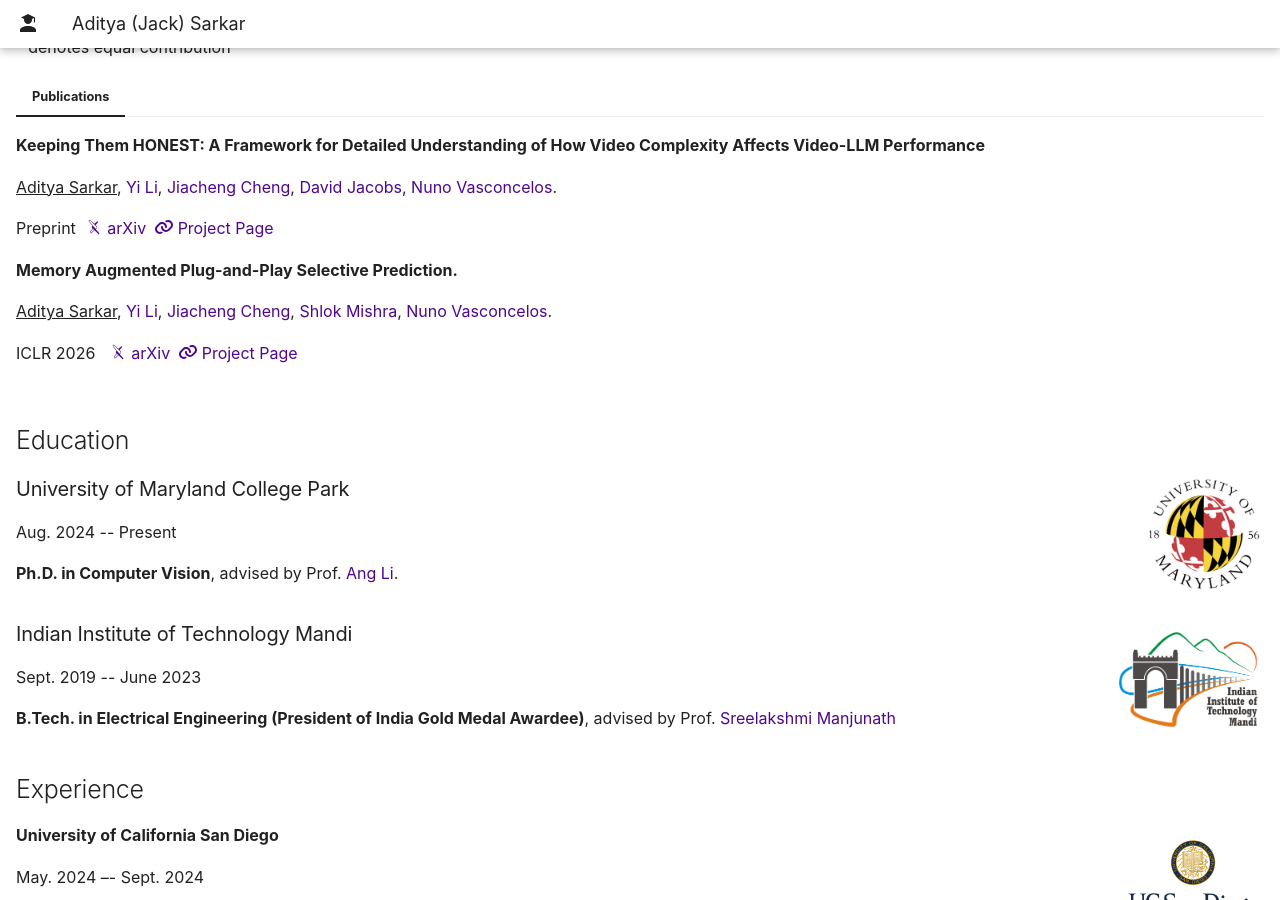
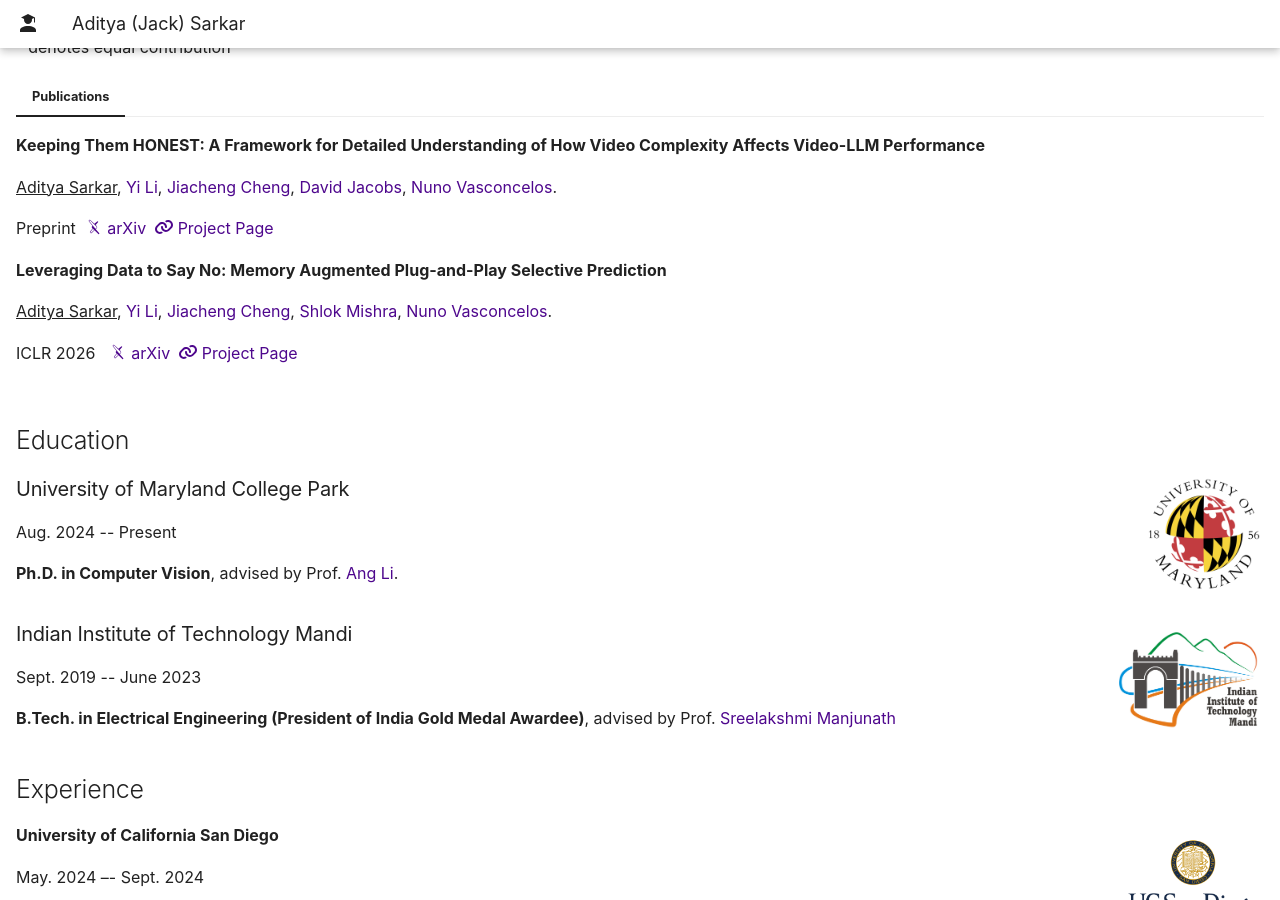
Before and after one commit to kingston-aditya/kingston-aditya.github.io, an MkDocs documentation site: the page built from docs/index.md, in a window 1280 px wide and 900 px high, scrolled down 751 px. Built offline with MkDocs 1.6.1 and Material for MkDocs 9.7.7, drawn with Linux system fonts in a browser that asks for light colours; emoji names are drawn with the system emoji font; some web fonts are replaced.

Commit message:
fixed paper name

```diff
--- a/docs/index.md
+++ b/docs/index.md
@@ -44,7 +44,7 @@
     Preprint&nbsp;&nbsp;[:academicons-arxiv: arXiv]()&nbsp;&nbsp;[:fontawesome-solid-link: Project Page]()
 
 
-    **Memory Augmented Plug-and-Play Selective Prediction.**
+    **Leveraging Data to Say No: Memory Augmented Plug-and-Play Selective Prediction**
 
     <u>Aditya Sarkar</u>, [Yi Li](http://www.svcl.ucsd.edu/people/yili/), [Jiacheng Cheng](http://www.svcl.ucsd.edu/people/jiacheng/), [Shlok Mishra](https://shlokk.github.io/shlokmishra.github.io/), [Nuno Vasconcelos](http://www.svcl.ucsd.edu/people/nuno/).
 
```
